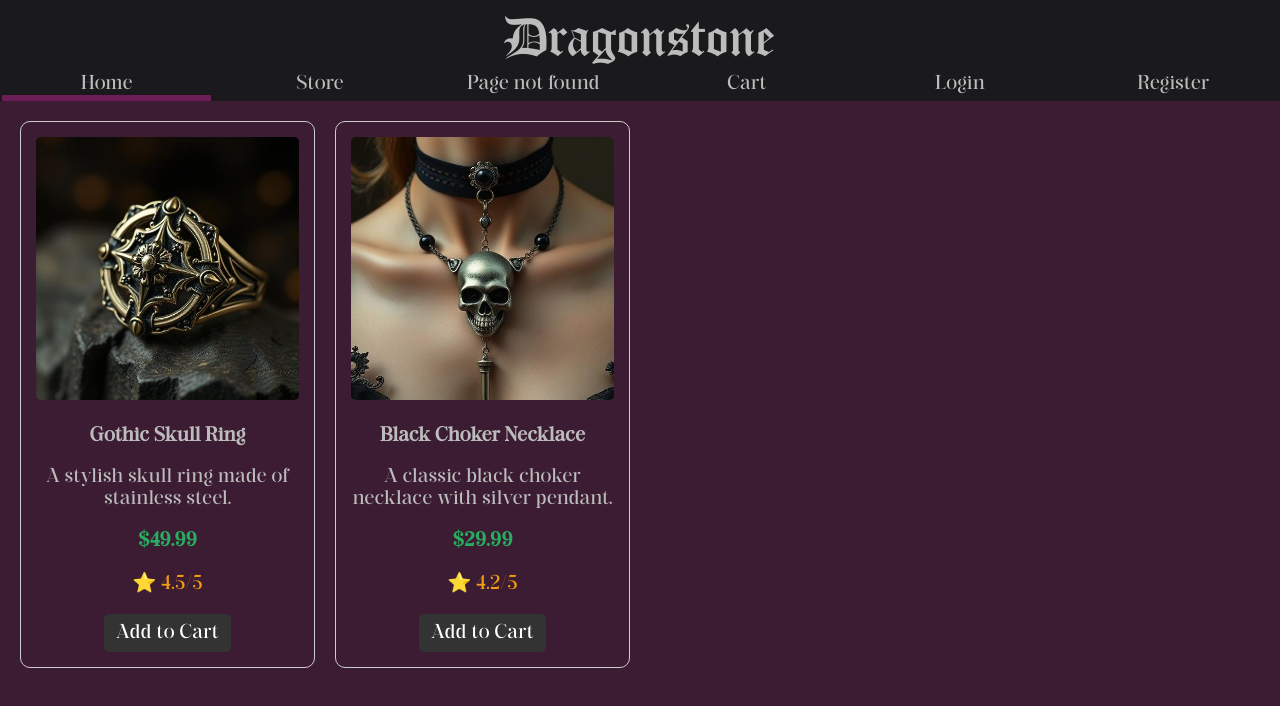
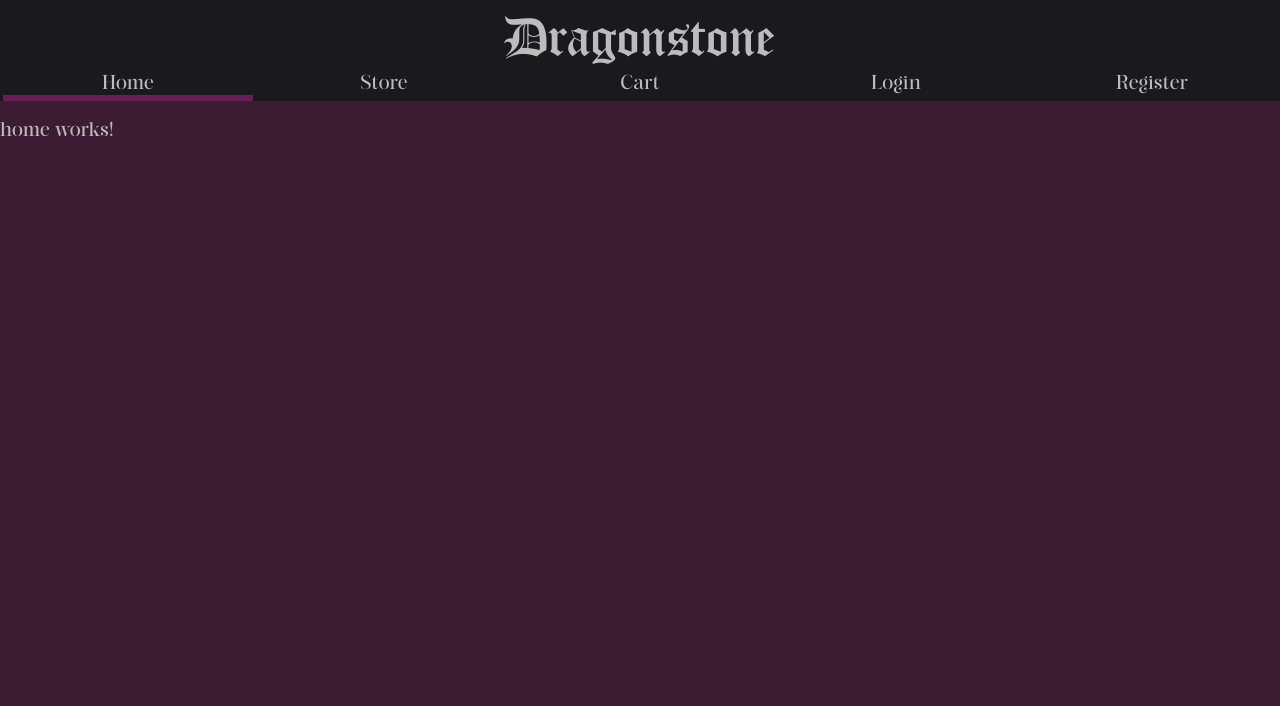
Before and after one commit to DeeAyDan/webkeret-dragonstone, an Angular app: page / in a window 1280 px wide. Shown: the top 706 px of the page. Built offline with nearby package versions, Linux system fonts and the light colour scheme.

Commit message:
header sticky, idk the rest

```diff
--- a/src/app/app.component.html
+++ b/src/app/app.component.html
@@ -1,4 +1,4 @@
-<app-header></app-header>
+<app-header (selectedPage)="changePage($event)"></app-header>
 @if (page === 'home') {
 <app-home></app-home>
 }
--- a/src/app/app.component.ts
+++ b/src/app/app.component.ts
@@ -19,5 +19,10 @@ import { NgIf } from '@angular/common';
 export class AppComponent {
   title = 'dragonstone';
 
-  page = 'shop';
+  page: String = 'home';
+
+  changePage(page: String) {
+    console.log('Page changed to:', page);
+    this.page = page;
+  }
 }
--- a/src/app/pages/header/header.component.html
+++ b/src/app/pages/header/header.component.html
@@ -1,11 +1,11 @@
 <div class="header">
     <div class="title">Dragonstone</div>
-    <div class="navbar">
-        <button class="active">Home</button>
-        <button>Store</button>
-        <button>Page not found</button>
-        <button>Cart</button>
-        <button>Login</button>
-        <button>Register</button>
-    </div>
+
 </div>
+<div class="navbar">
+    <button (click)="pageSwitch('home')"  class="active">Home</button>
+    <button (click)="pageSwitch('shop')" >Store</button>
+    <button (click)="pageSwitch('cart')">Cart</button>
+    <button (click)="pageSwitch('login')">Login</button>
+    <button  (click)="pageSwitch('register')">Register</button>
+</div>
--- a/src/app/pages/header/header.component.scss
+++ b/src/app/pages/header/header.component.scss
@@ -22,11 +22,15 @@ $text-color: #bcbcbc;
   padding-top: 0.4rem;
   padding-bottom: 1.5rem;
 }
+
 .navbar {
+  background-color: $bg-color;
   display: flex;
   align-items: center;
   justify-content: space-around;
   padding-bottom: 0;
+  position: sticky;
+  top: 0;
 }
 button {
   position: relative;
--- a/src/app/pages/header/header.component.ts
+++ b/src/app/pages/header/header.component.ts
@@ -1,4 +1,4 @@
-import { Component } from '@angular/core';
+import { AfterViewInit, Component, EventEmitter, OnInit, Output } from '@angular/core';
 
 @Component({
   selector: 'app-header',
@@ -6,6 +6,22 @@ import { Component } from '@angular/core';
   templateUrl: './header.component.html',
   styleUrl: './header.component.scss'
 })
-export class HeaderComponent {
+export class HeaderComponent implements OnInit, AfterViewInit {
+  @Output() selectedPage: EventEmitter<String> = new EventEmitter();
+  isSidebarOpen = false;
 
+  constructor() {}
+
+  ngOnInit(): void {
+    // Initialization logic can go here
+  }
+
+  ngAfterViewInit(): void {
+    // Logic that needs to run after the view has been initialized
+  }
+
+  pageSwitch(page: String) {
+    console.log('Page switched to:', page);
+    this.selectedPage.emit(page);
+  }
 }
--- a/src/app/services/product.service.ts
+++ b/src/app/services/product.service.ts
@@ -13,8 +13,8 @@ export class ProductService {
     this.products = [
       {
         id: '101',
-        name: 'Gothic Skull Ring',
-        description: 'A stylish skull ring made of stainless steel.',
+        name: 'Gothic Shield Ring',
+        description: 'A stylish ring made of stainless steel.',
         price: 49.99,
         stock: 10,
         categories: ['Jewelry', 'Gothic'],
@@ -25,8 +25,8 @@ export class ProductService {
       },
       {
         id: '102',
-        name: 'Black Choker Necklace',
-        description: 'A classic black choker necklace with silver pendant.',
+        name: 'Black skull Necklace',
+        description: 'A classic black skull necklace with chocker and silver pendant.',
         price: 29.99,
         stock: 15,
         categories: ['Jewelry', 'Gothic'],
```
